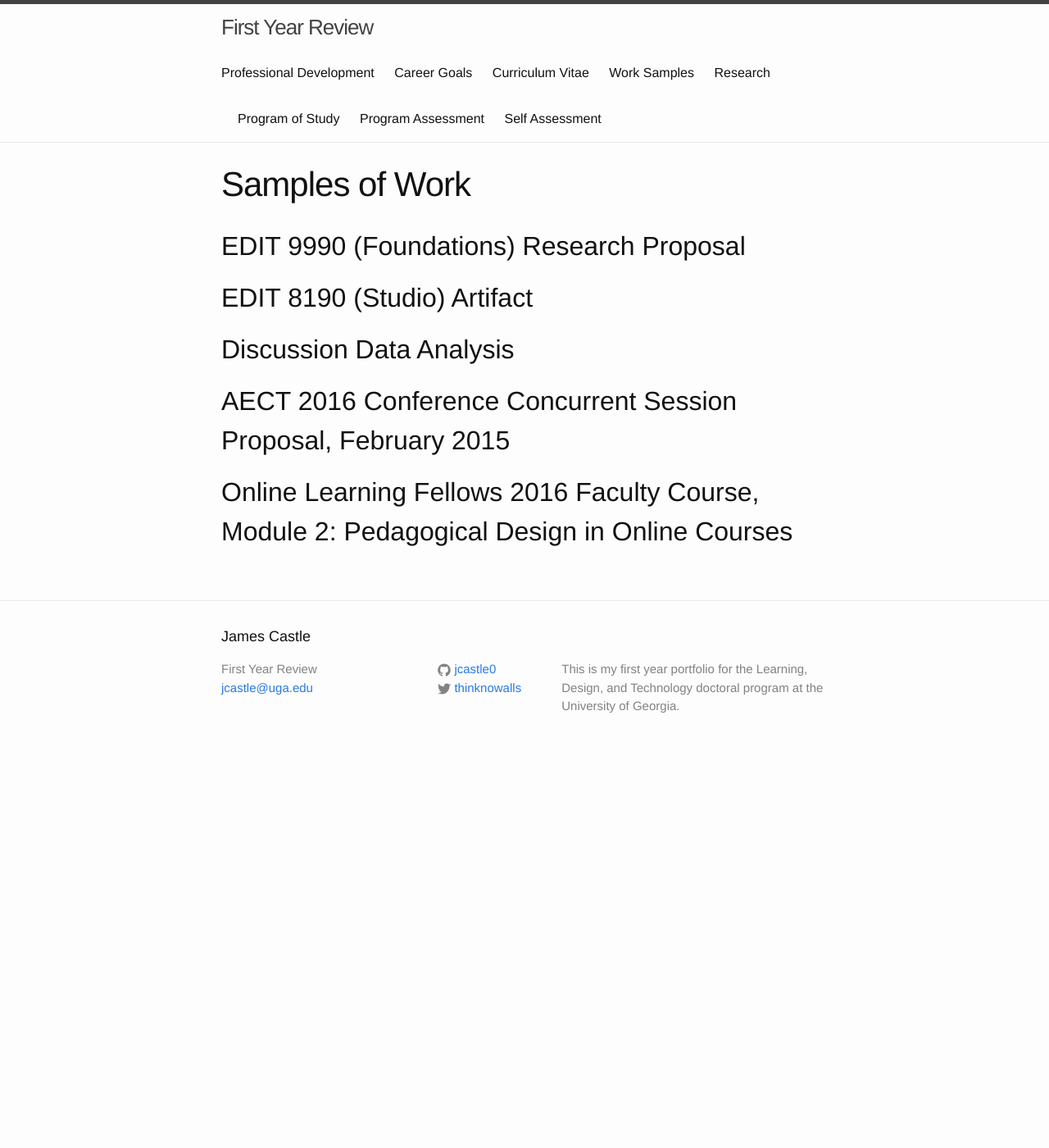
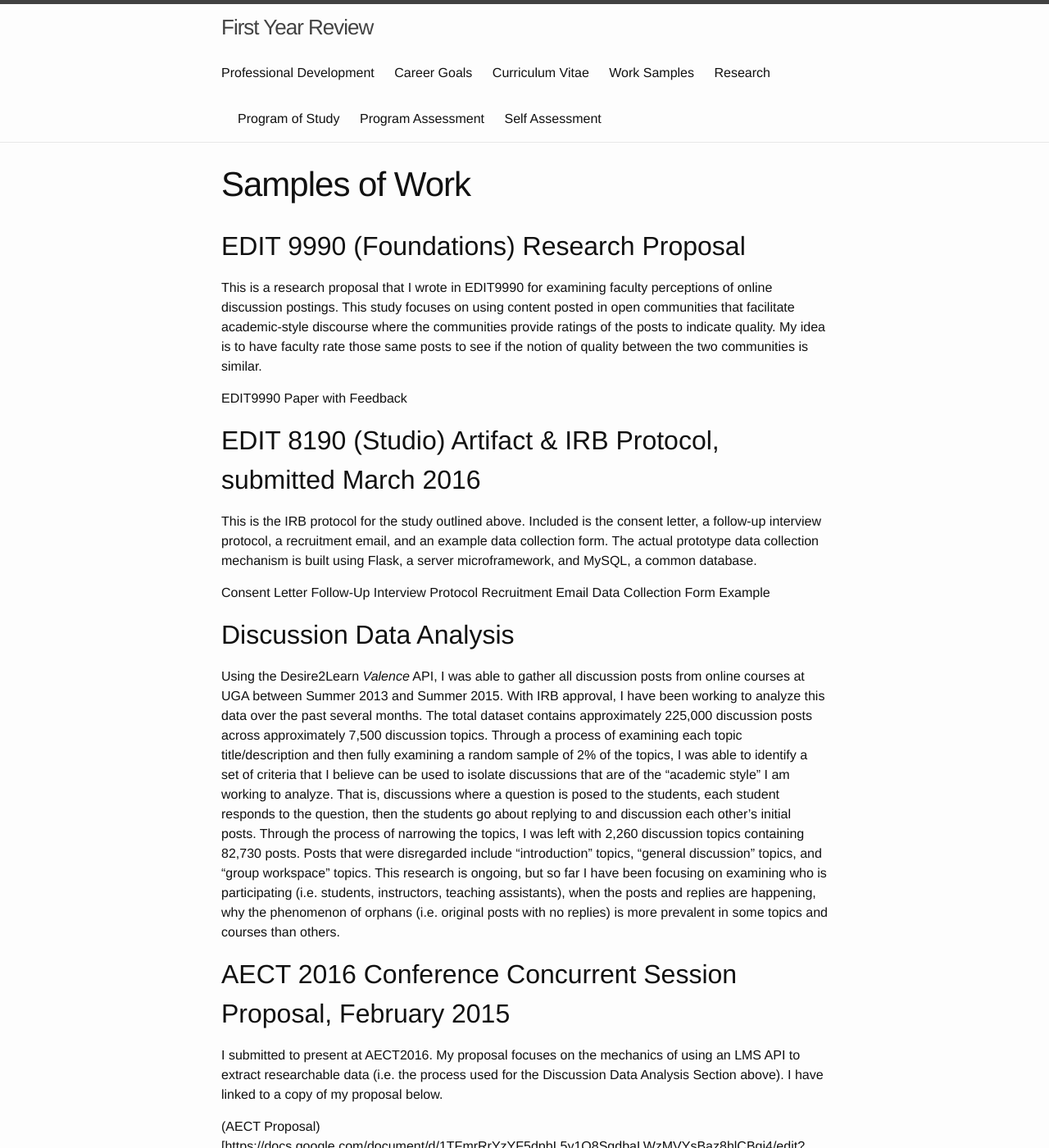
Before and after one commit to jcastle0/ldtportfolio, a Jekyll site: the page built from work.md, in a window 1280 px wide and 1400 px high. Shown: the whole window at 82% size. Built offline with Jekyll 4.4.1, drawn with Linux system fonts in a browser that asks for light colours; some of the changed text lies outside the part shown.

Commit message:
Update work.md

```diff
--- a/work.md
+++ b/work.md
@@ -6,10 +6,27 @@ permalink: /work/
 
 ## EDIT 9990 (Foundations) Research Proposal
 
-## EDIT 8190 (Studio) Artifact
+This is a research proposal that I wrote in EDIT9990 for examining faculty perceptions of online discussion postings. This study focuses on using content posted in open communities that facilitate academic-style discourse where the communities provide ratings of the posts to indicate quality. My idea is to have faculty rate those same posts to see if the notion of quality between the two communities is similar.
+
+EDIT9990 Paper with Feedback
+
+## EDIT 8190 (Studio) Artifact & IRB Protocol, submitted March 2016
+
+This is the IRB protocol for the study outlined above. Included is the consent letter, a follow-up interview protocol, a recruitment email, and an example data collection form. The actual prototype data collection mechanism is built using Flask, a server microframework, and MySQL, a common database.
+
+Consent Letter
+Follow-Up Interview Protocol
+Recruitment Email
+Data Collection Form Example
 
 ## Discussion Data Analysis
 
+Using the Desire2Learn *Valence* API, I was able to gather all discussion posts from online courses at UGA between Summer 2013 and Summer 2015. With IRB approval, I have been working to analyze this data over the past several months. The total dataset contains approximately 225,000 discussion posts across approximately 7,500 discussion topics. Through a process of examining each topic title/description and then fully examining a random sample of 2% of the topics, I was able to identify a set of criteria that I believe can be used to isolate discussions that are of the "academic style" I am working to analyze. That is, discussions where a question is posed to the students, each student responds to the question, then the students go about replying to and discussion each other's initial posts. Through the process of narrowing the topics, I was left with 2,260 discussion topics containing 82,730 posts. Posts that were disregarded include "introduction" topics, "general discussion" topics, and "group workspace" topics. This research is ongoing, but so far I have been focusing on examining who is participating (i.e. students, instructors, teaching assistants), when the posts and replies are happening, why the phenomenon of orphans (i.e. original posts with no replies) is more prevalent in some topics and courses than others.
+
 ## AECT 2016 Conference Concurrent Session Proposal, February 2015
 
+I submitted to present at AECT2016. My proposal focuses on the mechanics of using an LMS API to extract researchable data (i.e. the process used for the Discussion Data Analysis Section above). I have linked to a copy of my proposal below.
+
+(AECT Proposal)[https://docs.google.com/document/d/1TFmrRrYzYF5dpbL5y1Q8SgdbaLWzMVYsBaz8hlCBgj4/edit?usp=sharing]
+
 ## Online Learning Fellows 2016 Faculty Course, Module 2: Pedagogical Design in Online Courses
```
